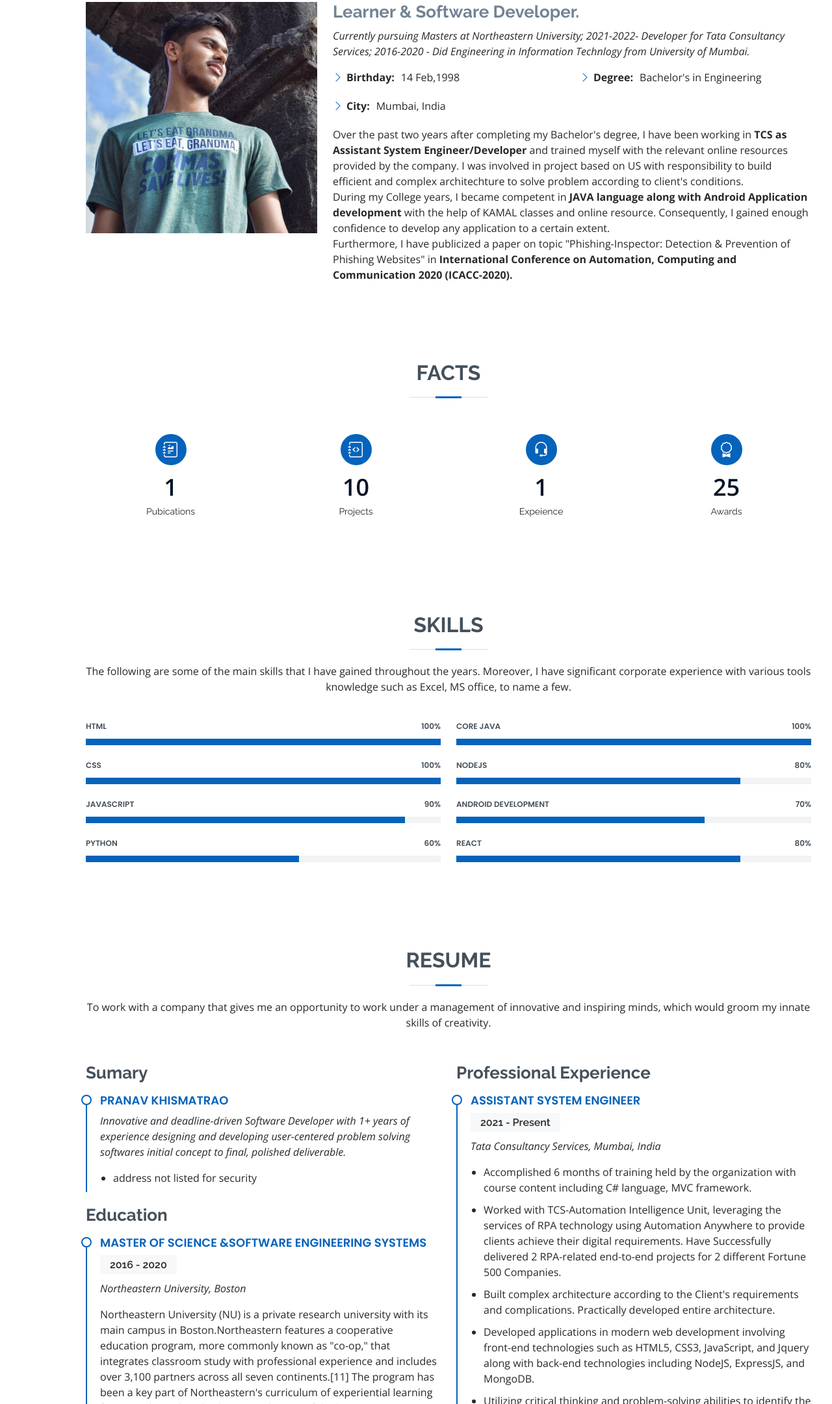
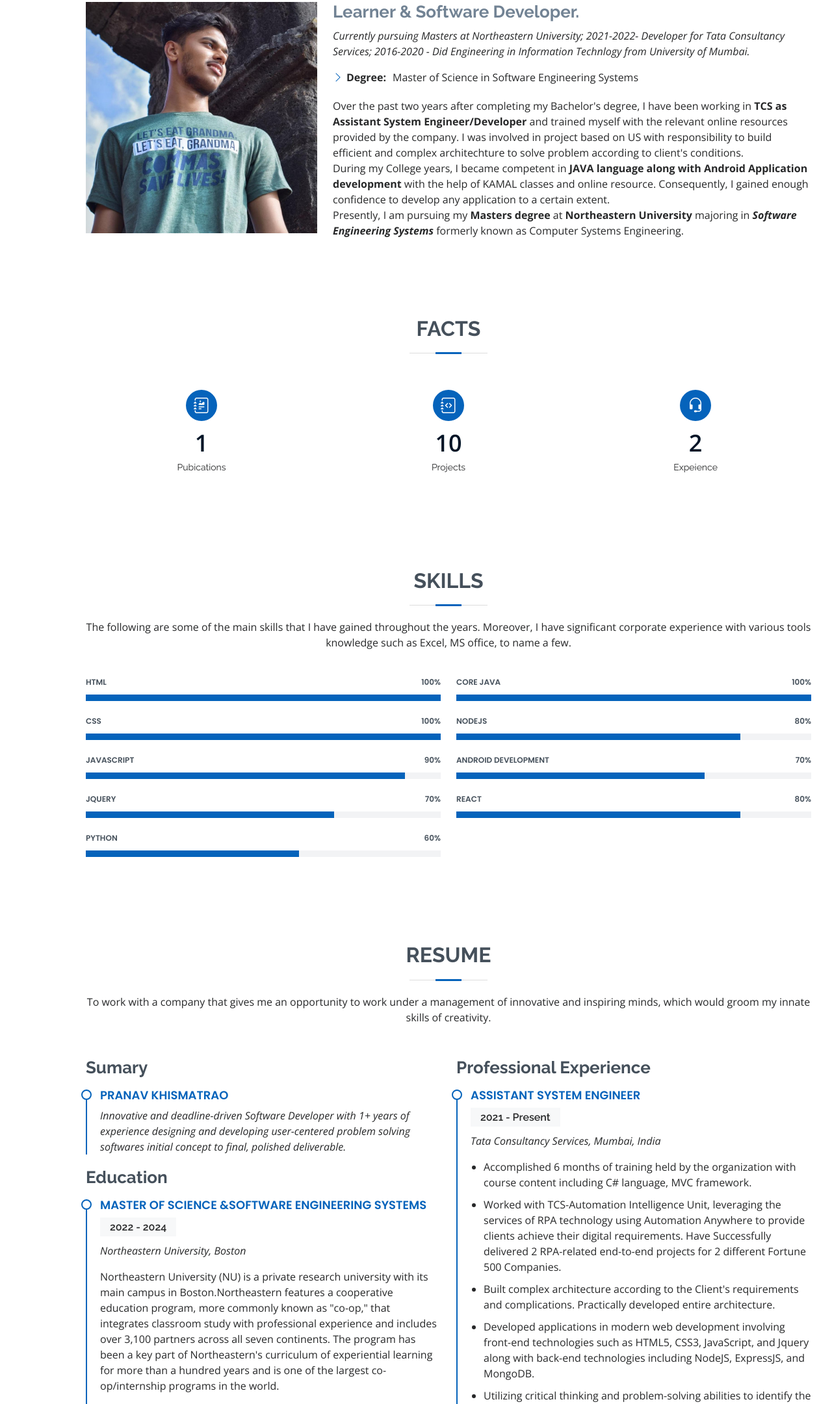
Before and after one commit to Pranav014/Portfolio.github.io, a plain HTML site: page index.html in a window 1280 px wide. Shown: the part 1013-3174 px from the top of the page at 65% size. Drawn offline with nearby package versions, Linux system fonts and the light colour scheme.

Commit message:
Update index.html

```diff
--- a/index.html
+++ b/index.html
@@ -14,7 +14,9 @@
   <link href="assets/img/apple-touch-icon.png" rel="apple-touch-icon">
 
   <!-- Google Fonts -->
-  <link href="https://fonts.googleapis.com/css?family=Open+Sans:300,300i,400,400i,600,600i,700,700i|Raleway:300,300i,400,400i,500,500i,600,600i,700,700i|Poppins:300,300i,400,400i,500,500i,600,600i,700,700i" rel="stylesheet">
+  <link
+    href="https://fonts.googleapis.com/css?family=Open+Sans:300,300i,400,400i,600,600i,700,700i|Raleway:300,300i,400,400i,500,500i,600,600i,700,700i|Poppins:300,300i,400,400i,500,500i,600,600i,700,700i"
+    rel="stylesheet">
 
   <!-- Vendor CSS Files -->
   <link href="assets/vendor/aos/aos.css" rel="stylesheet">
@@ -79,7 +81,7 @@
 
         <div class="section-title">
           <h2>About</h2>
-          <p>“Life is like riding a bicycle, to keep your balance, you must keep moving.”  A quote I
+          <p>“Life is like riding a bicycle, to keep your balance, you must keep moving.” A quote I
             read somewhere a long time ago but stuck in my mind ever since. I try to follow and be true to myself
             in order to keep my balance and keep moving. </p>
         </div>
@@ -91,34 +93,32 @@
           <div class="col-lg-8 pt-4 pt-lg-0 content">
             <h3>Learner &amp; Software Developer.</h3>
             <p class="fst-italic">
-              Currently pursuing Masters at Northeastern University; 2021-2022- Developer for Tata Consultancy Services; 2016-2020 - Did Engineering in Information Technlogy from University of Mumbai.
+              Currently pursuing Masters at Northeastern University; 2021-2022- Developer for Tata Consultancy Services;
+              2016-2020 - Did Engineering in Information Technlogy from University of Mumbai.
 
             </p>
             <div class="row">
-              <div class="col-lg-6">
+
+              <div class="col-lg-12">
                 <ul>
-                  <li><i class="bi bi-chevron-right"></i> <strong>Birthday:</strong> <span>14 Feb,1998</span></li>
-                  <!-- <li><i class="bi bi-chevron-right"></i> <strong>Website:</strong> <span>www.example.com</span></li> -->
-                  <li><i class="bi bi-chevron-right"></i> <strong>City:</strong> <span>Mumbai, India</span></li>
-                </ul>
-              </div>
-              <div class="col-lg-6">
-                <ul>
-                  <li><i class="bi bi-chevron-right"></i> <strong>Degree:</strong> <span>Bachelor's in Engineering</span></li>
+                  <li><i class="bi bi-chevron-right"></i> <strong>Degree:</strong> <span>Master of Science in Software Engineering Systems</span></li>
                   <!-- <li><i class="bi bi-chevron-right"></i> <strong>Freelance:</strong> <span>Available</span></li> -->
                 </ul>
               </div>
             </div>
             <p>
-              Over the past two years after completing my Bachelor's degree, I have been working in <b>TCS as Assistant System Engineer/Developer
-              </b>and trained myself with the relevant online resources provided by the company. I was involved in project based on US with responsibility
+              Over the past two years after completing my Bachelor's degree, I have been working in <b>TCS as Assistant
+                System Engineer/Developer
+              </b>and trained myself with the relevant online resources provided by the company. I was involved in
+              project based on US with responsibility
               to build efficient and complex architechture to solve problem according to client's conditions.
               <br>
-              During my College years, I became competent in <b>JAVA language along with Android Application development</b> with the help of KAMAL classes and
-              online resource. Consequently, I gained enough confidence to develop any application to a certain extent. <br>
-              Furthermore, I have publicized
-              a paper on topic "Phishing-Inspector: Detection & Prevention of Phishing Websites" in
-              <b>International Conference on Automation, Computing and Communication 2020 (ICACC-2020).</b>
+              During my College years, I became competent in <b>JAVA language along with Android Application
+                development</b> with the help of KAMAL classes and
+              online resource. Consequently, I gained enough confidence to develop any application to a certain extent.
+              <br>
+              Presently, I am pursuing my <b>Masters degree</b> at <b>Northeastern University</b> majoring in
+              <b><i>Software Engineering Systems</i></b> formerly known as Computer Systems Engineering.
             </p>
           </div>
         </div>
@@ -137,37 +137,34 @@
 
         <div class="row">
 
-          <div class="col-lg-3 col-md-6">
+          <div class="col-lg-4 col-md-6">
             <div class="count-box">
               <i class="bi bi-journal-richtext"></i>
-              <span data-purecounter-start="0" data-purecounter-end="1" data-purecounter-duration="1" class="purecounter"></span>
+              <span data-purecounter-start="0" data-purecounter-end="1" data-purecounter-duration="1"
+                class="purecounter"></span>
               <p>Pubications</p>
             </div>
           </div>
 
-          <div class="col-lg-3 col-md-6 mt-5 mt-md-0">
+          <div class="col-lg-4 col-md-6 mt-5 mt-md-0">
             <div class="count-box">
               <i class="bi bi-journal-code"></i>
-              <span data-purecounter-start="0" data-purecounter-end="10" data-purecounter-duration="1" class="purecounter"></span>
+              <span data-purecounter-start="0" data-purecounter-end="10" data-purecounter-duration="1"
+                class="purecounter"></span>
               <p>Projects</p>
             </div>
           </div>
 
-          <div class="col-lg-3 col-md-6 mt-5 mt-lg-0">
+          <div class="col-lg-4 col-md-6 mt-5 mt-lg-0">
             <div class="count-box">
               <i class="bi bi-headset"></i>
-              <span data-purecounter-start="0" data-purecounter-end="1" data-purecounter-duration="0.1" class="purecounter"></span>
+              <span data-purecounter-start="0" data-purecounter-end="1.7" data-purecounter-duration="0.1"
+                class="purecounter"></span>
               <p>Expeience</p>
             </div>
           </div>
 
-          <div class="col-lg-3 col-md-6 mt-5 mt-lg-0">
-            <div class="count-box">
-              <i class="bi bi-award"></i>
-              <span data-purecounter-start="0" data-purecounter-end="25" data-purecounter-duration="1" class="purecounter"></span>
-              <p>Awards</p>
-            </div>
-          </div>
+
 
         </div>
 
@@ -180,7 +177,8 @@
 
         <div class="section-title">
           <h2>Skills</h2>
-          <p>The following are some of the main skills that I have gained throughout the years. Moreover, I have significant corporate experience with
+          <p>The following are some of the main skills that I have gained throughout the years. Moreover, I have
+            significant corporate experience with
             various tools knowledge such as Excel, MS office, to name a few.
           </p>
         </div>
@@ -192,28 +190,40 @@
             <div class="progress">
               <span class="skill">HTML <i class="val">100%</i></span>
               <div class="progress-bar-wrap">
-                <div class="progress-bar" role="progressbar" aria-valuenow="100" aria-valuemin="0" aria-valuemax="100"></div>
+                <div class="progress-bar" role="progressbar" aria-valuenow="100" aria-valuemin="0" aria-valuemax="100">
+                </div>
               </div>
             </div>
 
             <div class="progress">
               <span class="skill">CSS <i class="val">100%</i></span>
               <div class="progress-bar-wrap">
-                <div class="progress-bar" role="progressbar" aria-valuenow="100" aria-valuemin="0" aria-valuemax="100"></div>
+                <div class="progress-bar" role="progressbar" aria-valuenow="100" aria-valuemin="0" aria-valuemax="100">
+                </div>
               </div>
             </div>
 
             <div class="progress">
               <span class="skill">JavaScript <i class="val">90%</i></span>
               <div class="progress-bar-wrap">
-                <div class="progress-bar" role="progressbar" aria-valuenow="90" aria-valuemin="0" aria-valuemax="100"></div>
+                <div class="progress-bar" role="progressbar" aria-valuenow="90" aria-valuemin="0" aria-valuemax="100">
+                </div>
+              </div>
+            </div>
+
+            <div class="progress">
+              <span class="skill">jQuery <i class="val">70%</i></span>
+              <div class="progress-bar-wrap">
+                <div class="progress-bar" role="progressbar" aria-valuenow="70" aria-valuemin="0" aria-valuemax="100">
+                </div>
               </div>
             </div>
 
             <div class="progress">
               <span class="skill">Python <i class="val">60%</i></span>
               <div class="progress-bar-wrap">
-                <div class="progress-bar" role="progressbar" aria-valuenow="60" aria-valuemin="0" aria-valuemax="100"></div>
+                <div class="progress-bar" role="progressbar" aria-valuenow="60" aria-valuemin="0" aria-valuemax="100">
+                </div>
               </div>
             </div>
 
@@ -224,28 +234,32 @@
             <div class="progress">
               <span class="skill">Core JAVA <i class="val">100%</i></span>
               <div class="progress-bar-wrap">
-                <div class="progress-bar" role="progressbar" aria-valuenow="100" aria-valuemin="0" aria-valuemax="100"></div>
+                <div class="progress-bar" role="progressbar" aria-valuenow="100" aria-valuemin="0" aria-valuemax="100">
+                </div>
               </div>
             </div>
 
             <div class="progress">
               <span class="skill">NodeJS <i class="val">80%</i></span>
               <div class="progress-bar-wrap">
-                <div class="progress-bar" role="progressbar" aria-valuenow="80" aria-valuemin="0" aria-valuemax="100"></div>
+                <div class="progress-bar" role="progressbar" aria-valuenow="80" aria-valuemin="0" aria-valuemax="100">
+                </div>
               </div>
             </div>
 
             <div class="progress">
               <span class="skill">Android development <i class="val">70%</i></span>
               <div class="progress-bar-wrap">
-                <div class="progress-bar" role="progressbar" aria-valuenow="70" aria-valuemin="0" aria-valuemax="100"></div>
+                <div class="progress-bar" role="progressbar" aria-valuenow="70" aria-valuemin="0" aria-valuemax="100">
+                </div>
               </div>
             </div>
 
             <div class="progress">
               <span class="skill">React <i class="val">80%</i></span>
               <div class="progress-bar-wrap">
-                <div class="progress-bar" role="progressbar" aria-valuenow="80" aria-valuemin="0" aria-valuemax="100"></div>
+                <div class="progress-bar" role="progressbar" aria-valuenow="80" aria-valuemin="0" aria-valuemax="100">
+                </div>
               </div>
             </div>
 
@@ -264,20 +278,19 @@
           <h2>Resume</h2>
           <p>
             To work with a company that gives me an opportunity
-            to work under a management of innovative and inspiring minds, which would groom my innate skills of creativity.
-          </div>
+            to work under a management of innovative and inspiring minds, which would groom my innate skills of
+            creativity.
+        </div>
 
         <div class="row">
           <div class="col-lg-6">
             <h3 class="resume-title">Sumary</h3>
             <div class="resume-item pb-0">
               <h4>Pranav Khismatrao</h4>
-              <p><em>Innovative and deadline-driven Software Developer with 1+ years of experience designing and developing user-centered problem solving softwares initial concept to final, polished deliverable.</em></p>
-              <ul>
-                <li>address not listed for security</li>
-                <!-- <li>(123) 456-7891</li>
-                <li>alice.barkley@example.com</li> -->
-              </ul>
+              <p><em>Innovative and deadline-driven Software Developer with 1+ years of experience designing and
+                  developing user-centered problem solving softwares initial concept to final, polished
+                  deliverable.</em></p>
+
             </div>
 
             <h3 class="resume-title">Education</h3>
@@ -289,27 +302,42 @@
             </div> -->
             <div class="resume-item">
               <h4>Master of Science &amp;Software Engineering Systems</h4>
-              <h5>2016 - 2020</h5>
+              <h5>2022 - 2024</h5>
               <p><em>Northeastern University, Boston</em></p>
-              <p>Northeastern University (NU) is a private research university with its main campus in Boston.Northeastern features a cooperative education program, more commonly known as "co-op," that integrates classroom study with professional experience and includes over 3,100 partners across all seven continents.[11] The program has been a key part of Northeastern's curriculum of experiential learning for more than a hundred years and is one of the largest co-op/internship programs in the world.
+              <p>Northeastern University (NU) is a private research university with its main campus in
+                Boston.Northeastern features a cooperative education program, more commonly known as "co-op," that
+                integrates classroom study with professional experience and includes over 3,100 partners across all
+                seven continents. The program has been a key part of Northeastern's curriculum of experiential
+                learning for more than a hundred years and is one of the largest co-op/internship programs in the world.
               </p>
             </div>
             <div class="resume-item">
               <h4>Bachelor of Engineering &amp;Information Technology</h4>
               <h5>2016 - 2020</h5>
               <p><em>Ramrao Adik Institute of Technology, Nerul</em></p>
-              <p>RAIT is a renowned institue associated with Mumbai University at the time of my degree completion with curricullum competent enough to
+              <p>RAIT is a renowned institue associated with Mumbai University at the time of my degree completion with
+                curricullum competent enough to
                 assist students land prolific roles in prominent companies.
               </p>
             </div>
             <h3 class="resume-title">Publications</h3>
             <div class="resume-item">
-              <h4>Name:  Phishing-Inspector: Detection & Prevention of Phishing Websites &amp;Information Technology</h4>
+              <h4>Name: Phishing-Inspector: Detection & Prevention of Phishing Websites &amp;Information Technology</h4>
               <h5>Published in July 2020</h5>
-              <p><em>Publication:The paper is accepted and Publicized at International Conference on Automation, Computing and Communication
-                2020 (ICACC-2020)</em></p>
-                <a href="https://www.itm-conferences.org/articles/itmconf/abs/2020/02/itmconf_icacc2020_03004/itmconf_icacc2020_03004.html">Link here</a>
-              <p>With a tremendous boost in technologies & available learning material developing any website has become very easy. Due to this the number of websites are exponentially growing day by day. The traditional approach of comparing websites with Blacklist and whitelist is not so efficient. As attackers have become more intelligent regarding hiding and redirecting of the URL and thereby tricking the user into phishing attack without been getting detected. So there’s a need to have a novel approaches based on Machine learning (ML) which would expose this phishing websites. In this paper, the proposed system is an extension to web browser which made use of ML algorithm to extract various features and thereby helping the user to distinguish between Legitimate website and Phishing website.
+              <p><em>Publication:The paper is accepted and Publicized at International Conference on Automation,
+                  Computing and Communication
+                  2020 (ICACC-2020)</em></p>
+              <a
+                href="https://www.itm-conferences.org/articles/itmconf/abs/2020/02/itmconf_icacc2020_03004/itmconf_icacc2020_03004.html">Link
+                here</a>
+              <p>With a tremendous boost in technologies & available learning material developing any website has become
+                very easy. Due to this the number of websites are exponentially growing day by day. The traditional
+                approach of comparing websites with Blacklist and whitelist is not so efficient. As attackers have
+                become more intelligent regarding hiding and redirecting of the URL and thereby tricking the user into
+                phishing attack without been getting detected. So there’s a need to have a novel approaches based on
+                Machine learning (ML) which would expose this phishing websites. In this paper, the proposed system is
+                an extension to web browser which made use of ML algorithm to extract various features and thereby
+                helping the user to distinguish between Legitimate website and Phishing website.
               </p>
             </div>
           </div>
@@ -320,14 +348,22 @@
               <h5>2021 - Present</h5>
               <p><em>Tata Consultancy Services, Mumbai, India </em></p>
               <ul>
-                <li>Accomplished 6 months of training held by the organization with course content including C# language,
+                <li>Accomplished 6 months of training held by the organization with course content including C#
+                  language,
                   MVC framework.</li>
-                <li>Worked with TCS-Automation Intelligence Unit, leveraging the services of RPA technology using Automation Anywhere to provide clients achieve their digital requirements. Have Successfully delivered 2 RPA-related end-to-end projects for 2 different Fortune 500 Companies. </li>
-                <li>Built complex architecture according to the Client's requirements and complications. Practically developed entire
+                <li>Worked with TCS-Automation Intelligence Unit, leveraging the services of RPA technology using
+                  Automation Anywhere to provide clients achieve their digital requirements. Have Successfully delivered
+                  2 RPA-related end-to-end projects for 2 different Fortune 500 Companies. </li>
+                <li>Built complex architecture according to the Client's requirements and complications. Practically
+                  developed entire
                   architecture.</li>
-                <li>Developed applications in modern web development involving front-end technologies such as HTML5, CSS3, JavaScript, and Jquery along with back-end technologies including NodeJS, ExpressJS, and MongoDB.</li>
-                <li> Utilizing critical thinking and problem-solving abilities to identify the source of problems encountered both during the development phase and during UAT</li>
-                <li>Collaborated with the product owner and mentor in project planning and shared thoughts to improve the config generator API to access and view recorded team meetings on a single portal</li>
+                <li>Developed applications in modern web development involving front-end technologies such as HTML5,
+                  CSS3, JavaScript, and Jquery along with back-end technologies including NodeJS, ExpressJS, and
+                  MongoDB.</li>
+                <li> Utilizing critical thinking and problem-solving abilities to identify the source of problems
+                  encountered both during the development phase and during UAT</li>
+                <li>Collaborated with the product owner and mentor in project planning and shared thoughts to improve
+                  the config generator API to access and view recorded team meetings on a single portal</li>
 
               </ul>
             </div>
@@ -336,7 +372,8 @@
               <h5>June 2019 –July 2019</h5>
               <p><em>Sudesi Infotech,Mumbai, India</em></p>
               <ul>
-                <li>Developed an Android Application with a complex application of the MVC framework and focused on security
+                <li>Developed an Android Application with a complex application of the MVC framework and focused on
+                  security
                   using API calls.</li>
                 <li>Applied complex frameworks to integrate API calls with the application</li>
                 <li>Maintained UI-based Android application tasks assigned by seniors</li>
@@ -756,7 +793,7 @@
         <!-- <a href="#" class="google-plus"><i class="bx bxl-skype"></i></a> -->
         <a href="https://www.linkedin.com/in/pranavkhismatrao/" class="linkedin"><i class="bx bxl-linkedin"></i></a>
       </div>
-<!--       <div class="copyright">
+      <!--       <div class="copyright">
         &copy; Copyright <strong><span>MyResume</span></strong>. All Rights Reserved
       </div> -->
       <div class="credits">
@@ -764,13 +801,14 @@
         <!-- You can delete the links only if you purchased the pro version. -->
         <!-- Licensing information: [license-url] -->
         <!-- Purchase the pro version with working PHP/AJAX contact form: https://bootstrapmade.com/free-html-bootstrap-template-my-resume/ -->
-<!--         Designed by <a href="https://bootstrapmade.com/">BootstrapMade</a> -->
+        <!--         Designed by <a href="https://bootstrapmade.com/">BootstrapMade</a> -->
       </div>
     </div>
   </footer><!-- End Footer -->
 
   <div id="preloader"></div>
-  <a href="#" class="back-to-top d-flex align-items-center justify-content-center"><i class="bi bi-arrow-up-short"></i></a>
+  <a href="#" class="back-to-top d-flex align-items-center justify-content-center"><i
+      class="bi bi-arrow-up-short"></i></a>
 
   <!-- Vendor JS Files -->
   <script src="assets/vendor/purecounter/purecounter.js"></script>
```
